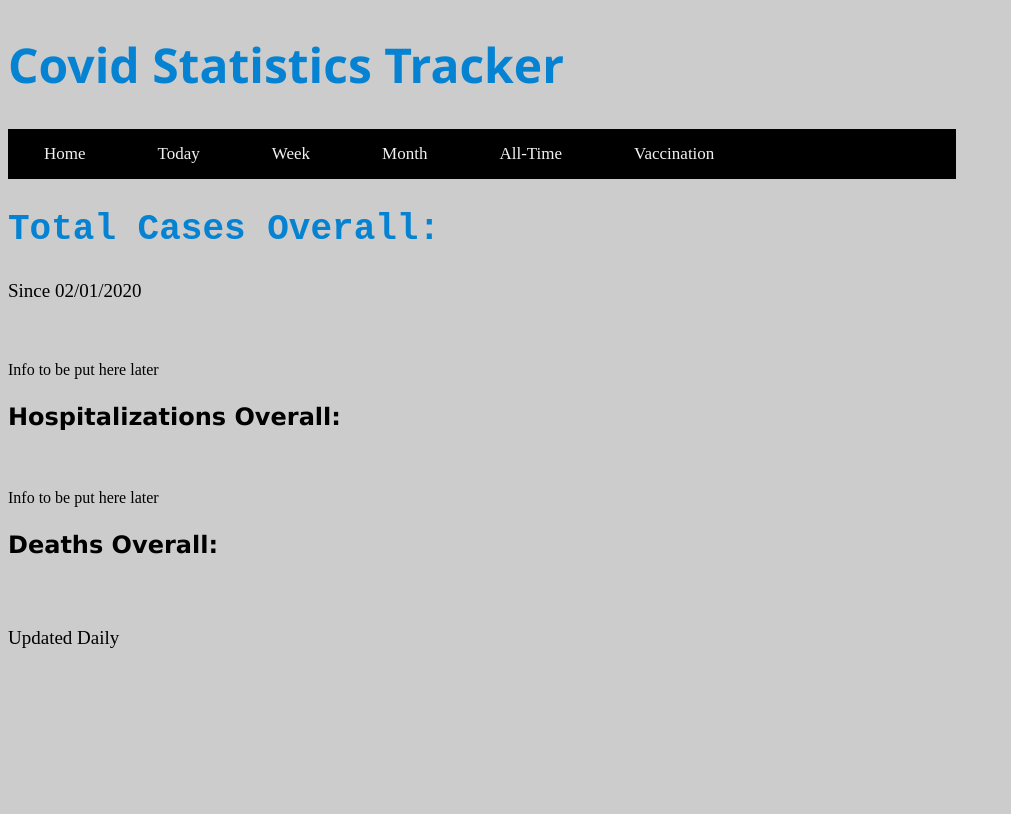
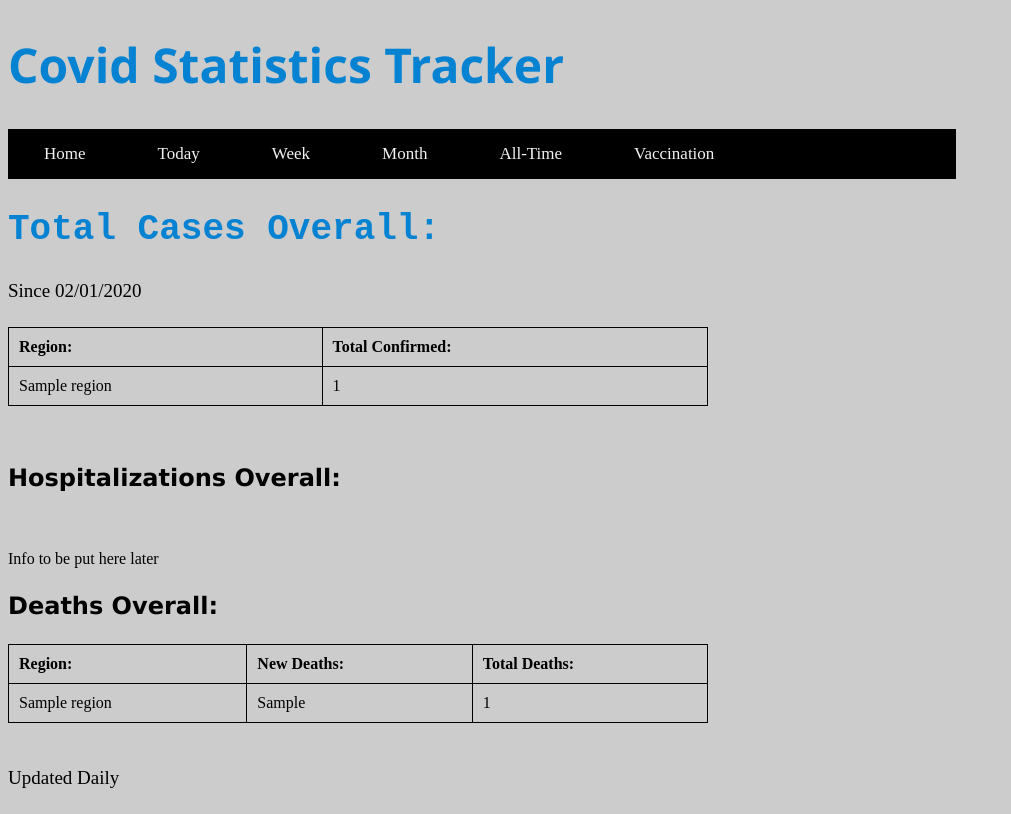
Before and after one commit to natebomar/Covid_Tracker, a Django app: template Back_End/home/templates/alltime.html in a window 1280 px wide. Shown: the whole page, without its empty margins (0-1011 px from the left). Before the commit the page ends 648 px from the top, so only its background shows below. Run offline with Django 4.2, Linux system fonts and the light colour scheme; the template is opened without the code that fills it: most values are stand-ins (such as "Sample title", 1, 10 or a date in 2020).

Commit message:
alltime tables

```diff
--- a/Back_End/home/templates/alltime.html
+++ b/Back_End/home/templates/alltime.html
@@ -24,12 +24,33 @@
     <div>
         <h2>Total Cases Overall:</h2>
         <h4>Since 02/01/2020</h4>
+        <table>
+            <tr>
+                <th>Region: </th>
+                <th>Total Confirmed: </th>
+            </tr>
+            <tr>
+                <td>{{ Region }}</td>
+                <td>{{ Total_Confirmed }}</td>
+            </tr>
+        </table>
         <p><br></p>
-        <p>Info to be put here later<br></p><!-- Info from Python sided here -->
         <h3>Hospitalizations Overall:</h3>
         <p><br></p>
         <p>Info to be put here later<br></p><!-- Put info from Python Side here-->
-        <h3>Deaths Overall:</h3><!-- <p>As you can see, the cases have a downward trend over All time, with occasional spikes.</p> -->
+        <h3>Deaths Overall:</h3>
+        <table>
+            <tr>
+                <th>Region: </th>
+                <th>New Deaths: </th>
+                <th>Total Deaths: </th>
+            </tr>
+            <tr>
+                <td>{{ Region }}</td>
+                <td>{{ New_Deaths }}</td>
+                <td>{{ Total_Deaths }}</td>
+            </tr>
+        </table><!-- <p>As you can see, the cases have a downward trend over All time, with occasional spikes.</p> -->
     </div>
 </body>
 
```
Also changed, not shown: Back_End/home/views.py (+23 -11 lines).
